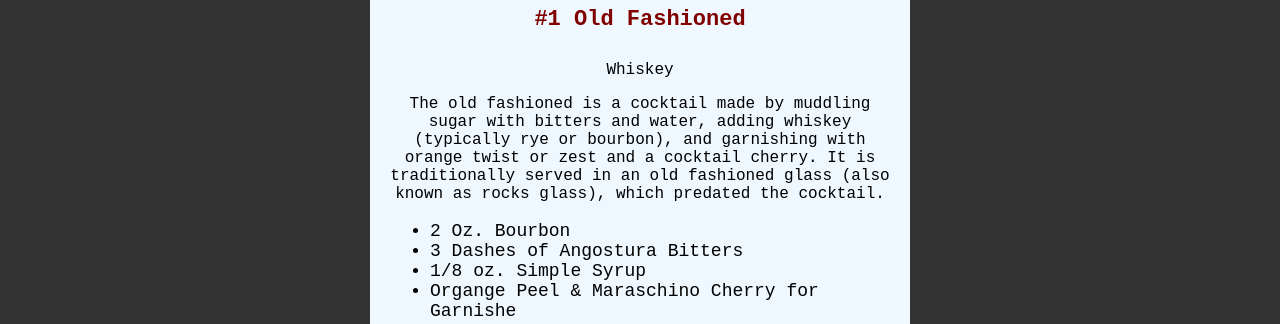
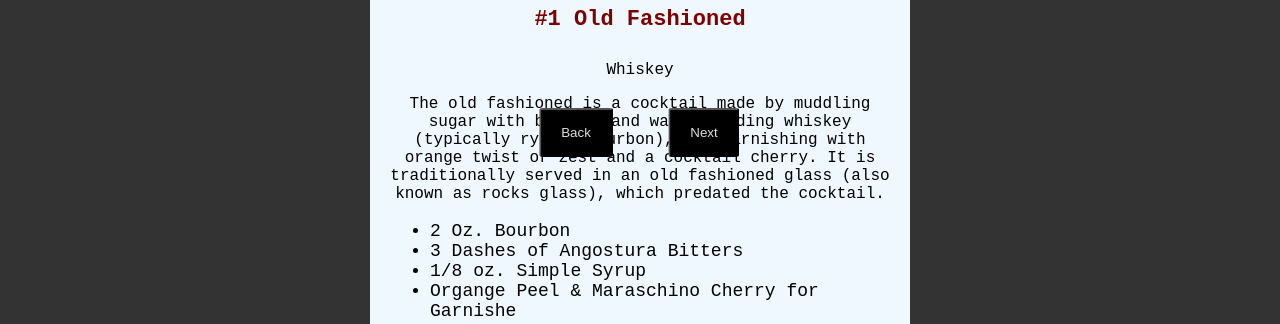
Before and after one commit to smburke1/Whiskey, a plain HTML site: page cocktails.html in a window 1280 px wide. Shown: the part 493-817 px from the top of the page. Drawn offline with Linux system fonts and the light colour scheme.

Commit message:
button position

```diff
--- a/style.cocktails.css
+++ b/style.cocktails.css
@@ -79,11 +79,13 @@ box-shadow: 10px 10px 10px #000;
     text-align: left;
   }
   button {
-    padding:10px 20px;
     background: black;
     color: #ddd;
     padding: 4%;
     border-radius: 5%;
+    bottom: 20px; /* Button 20px above the bottom */
+    left: 40%; /* Center horizontally */
+    transform: translateX(-50%); /* Center horizontally */
 
   }
   button:hover{
@@ -92,9 +94,18 @@ box-shadow: 10px 10px 10px #000;
     color: black;
   }
   .prev-btn {
+    padding:15px 20px;
+    position: absolute;
+    bottom: 150px; /* Button 20px above the bottom */
+    left: 45%; /* Center horizontally */
+
 
   }
   .next-btn {
+    padding: 15px 20px;
+    position: absolute;
+    bottom: 150px; /* Button 20px above the bottom */
+    left: 55%; /* Center horizontally */
 
   }
 
```
